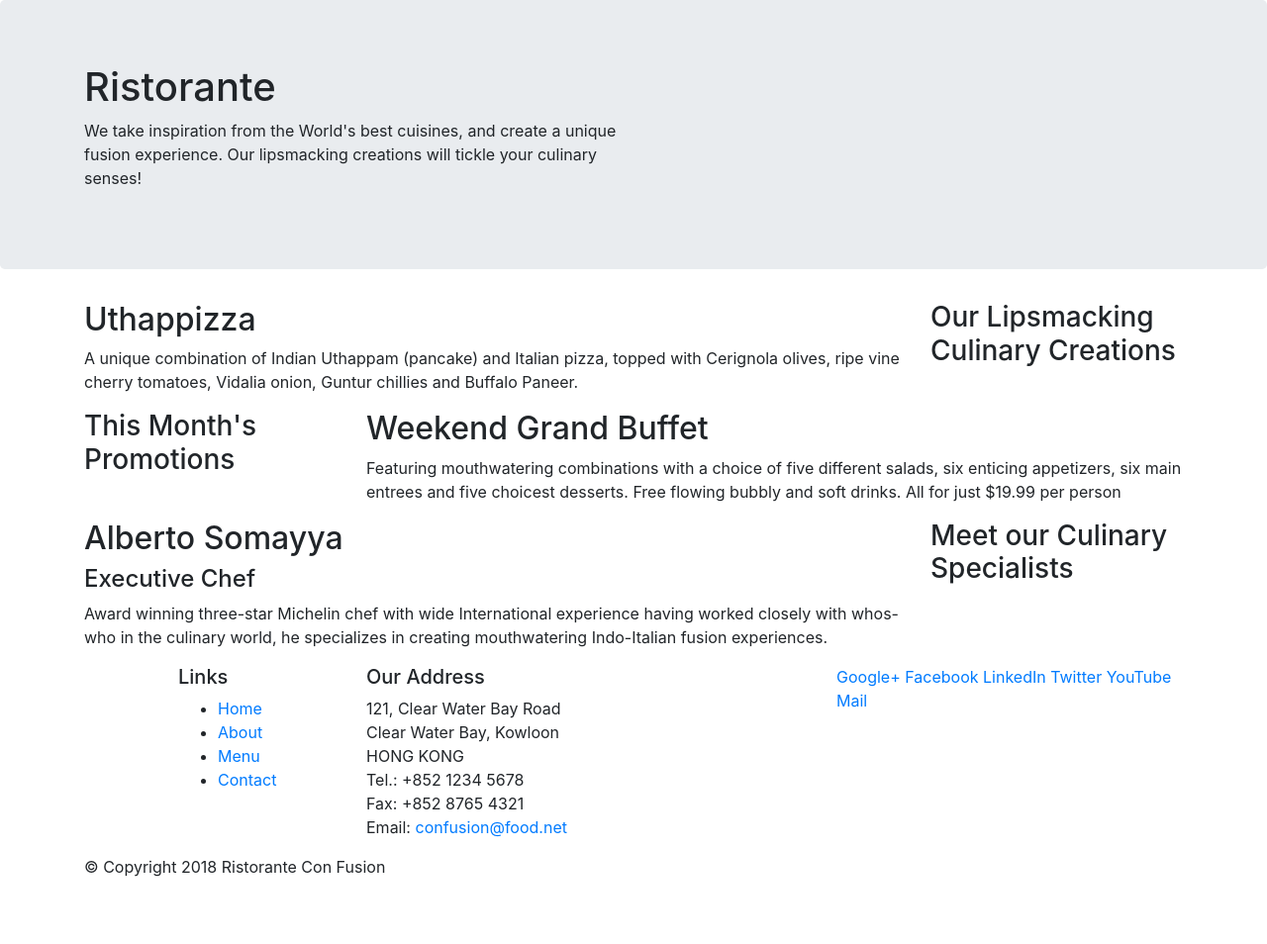
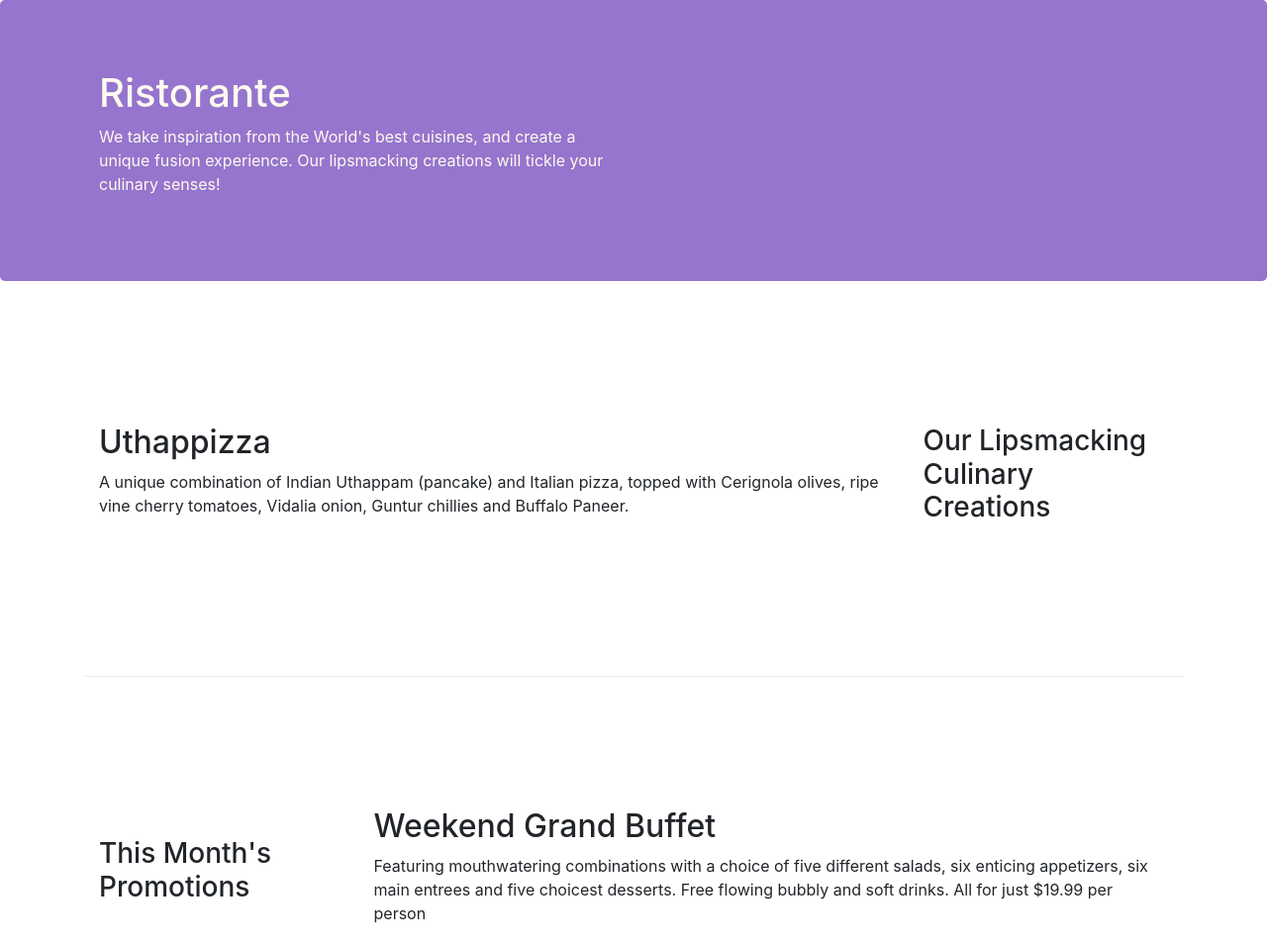
Before and after one commit to evolvingg/testingpurpose, a website: page index.html in a window 1280 px wide. Shown: the top 954 px of the page at 99% size. Before the commit the page ends 904 px from the top, so only its background shows below. Drawn offline with nearby package versions, Linux system fonts and the light colour scheme.

Commit message:
bootstrap grid classes added

```diff
--- /dev/null
+++ b/css/styles.css
@@ -0,0 +1,29 @@
+.row-header{
+    margin:0px auto;
+    padding:0px;
+}
+
+.row-content {
+    margin:0px auto;
+    padding: 50px 0px 50px 0px;
+    border-bottom: 1px ridge;
+    min-height:400px;
+}
+
+.footer{
+    background-color: #D1C4E9;
+    margin:0px auto;
+    padding: 20px 0px 20px 0px;
+}
+.jumbotron {
+    padding:70px 30px 70px 30px;
+    margin:0px auto;
+    background: #9575CD ;
+    color:floralwhite;
+}
+
+address{
+    font-size:80%;
+    margin:0px;
+    color:#0f0f0f;
+}
--- a/index.html
+++ b/index.html
@@ -8,6 +8,7 @@
 
     <!-- Bootstrap CSS -->
     <link rel="stylesheet" href="node_modules/bootstrap/dist/css/bootstrap.min.css">
+    <link rel="stylesheet" href="css/styles.css">
     <title>Ristorante</title>
 </head>
 
@@ -15,7 +16,7 @@
 
     <header class="jumbotron">
         <div class="container">
-            <div class="row">
+            <div class="row row-header">
                 <div class="col-12 col-sm-6">
                     <h1>Ristorante</h1>
 
@@ -28,7 +29,7 @@
     </header>
 
     <div class="container">
-        <div class="row">
+        <div class="row row-content align-items-center">
             <div class="col-12 col-sm-4 col-md-3 order-sm-last">
                 <h3>Our Lipsmacking Culinary Creations</h3>
             </div>
@@ -39,7 +40,7 @@
         </div>
 
 
-        <div class="row">
+        <div class="row row-content align-items-center">
             <div class="col-12 col-sm-4 col-md-3">
                 <h3>This Month's Promotions</h3>
             </div>
@@ -49,7 +50,7 @@
             </div>
         </div>
 
-        <div class="row">
+        <div class="row row-content align-items-center">
             <div class="col-12 col-sm-4 col-md-3 order-sm-last">
                 <h3>Meet our Culinary Specialists</h3>
             </div>
@@ -61,12 +62,12 @@
         </div>
     </div>
 
-    <footer>
+    <footer class="footer">
         <div class="container">
             <div class="row">
                 <div class="col-4 offset-1 col-sm-2">
                     <h5>Links</h5>
-                    <ul>
+                    <ul class="list-unstyled">
                         <li><a href="#">Home</a></li>
                         <li><a href="#">About</a></li>
                         <li><a href="#">Menu</a></li>
@@ -84,8 +85,8 @@
 		              Email: <a href="mailto:confusion@food.net">confusion@food.net</a>
 		           </address>
                 </div>
-                <div class="col-12 col-sm-4">
-                    <div>
+                <div class="col-12 col-sm-4 align-items-center">
+                    <div class="text-center">
                         <a href="http://google.com/+">Google+</a>
                         <a href="http://www.facebook.com/profile.php?id=">Facebook</a>
                         <a href="http://www.linkedin.com/in/">LinkedIn</a>
@@ -95,7 +96,7 @@
                     </div>
                 </div>
            </div>
-           <div class="row">
+           <div class="row justify-content-center">
                 <div class="col-auto">
                     <p>© Copyright 2018 Ristorante Con Fusion</p>
                 </div>
```
